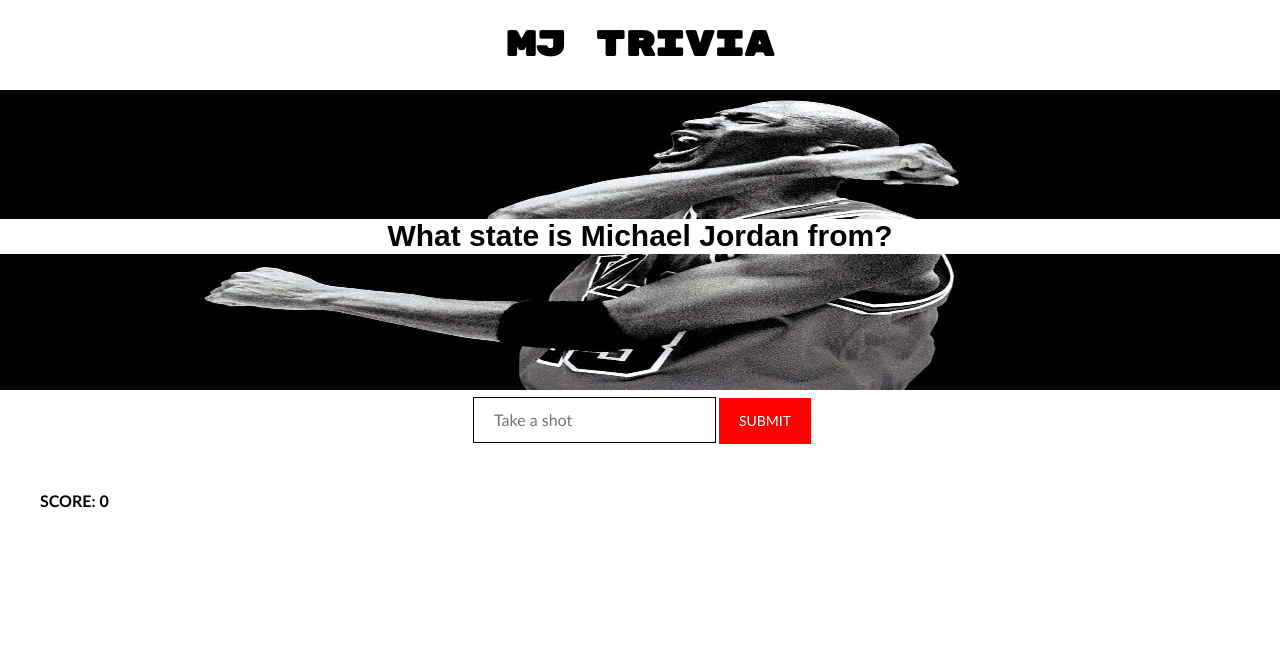
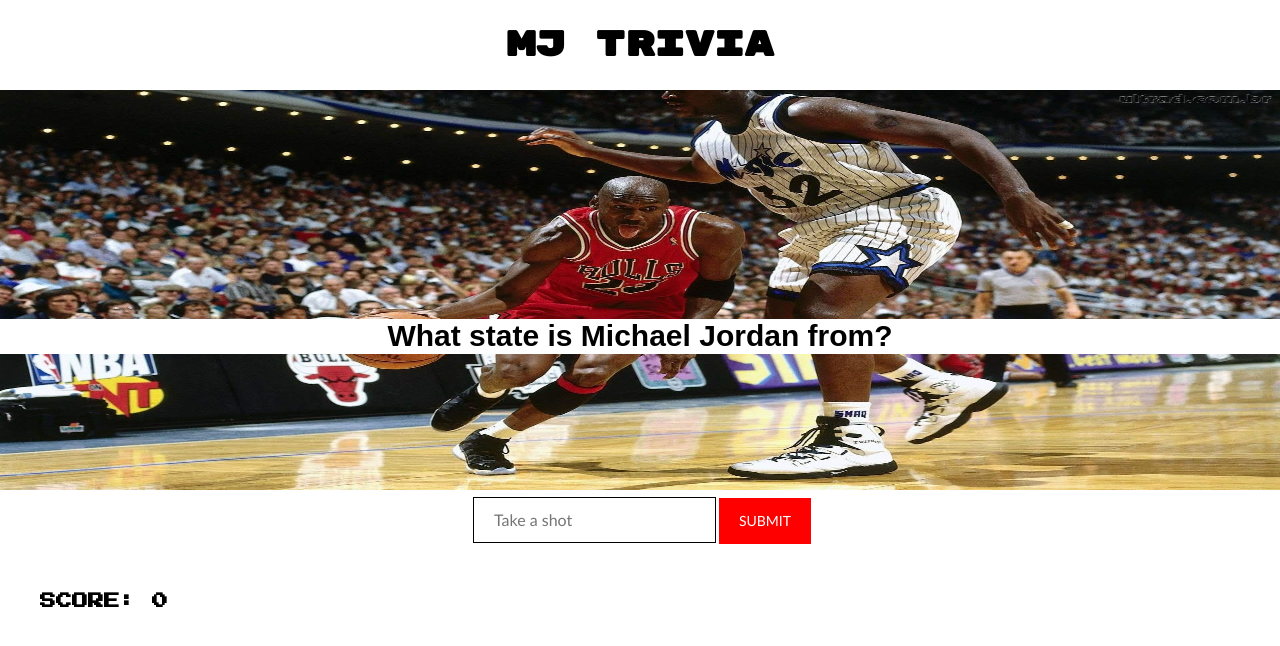
Before and after one commit to rodneycurl/flashcards, a plain HTML site: page game.html in a window 1280 px wide. Drawn offline with nearby package versions, Linux system fonts and the light colour scheme.

Commit message:
working on the style for gaming page

```diff
--- a/game.html
+++ b/game.html
@@ -12,7 +12,7 @@
     <main>
       <h1>MJ Trivia</h1>
       <div class="cardfront">
-        <img class="hero" <img class="logo" src="mj-photos/bulls/bulls-4.jpg">
+        <img class="hero" <img class="logo" src="mj-photos/bulls/bulls-5.jpg">
         <h2 class="questionsList"></h2>
         <h3 class="alert"></h3>
         <h4 class="answer"></h4>
--- a/gamestyle.css
+++ b/gamestyle.css
@@ -21,7 +21,7 @@
 }
 
 h4 {
-  font-family: Futura, "Trebuchet MS", Arial, sans-serif;
+  font-family: 'Press Start 2P', "Trebuchet MS", Arial, sans-serif;
   font-weight: bold;
 }
 
@@ -93,7 +93,7 @@
 }
 
 .cardfront {
-  height: 300px;
+  height: 400px;
 }
 
 .question {
```
